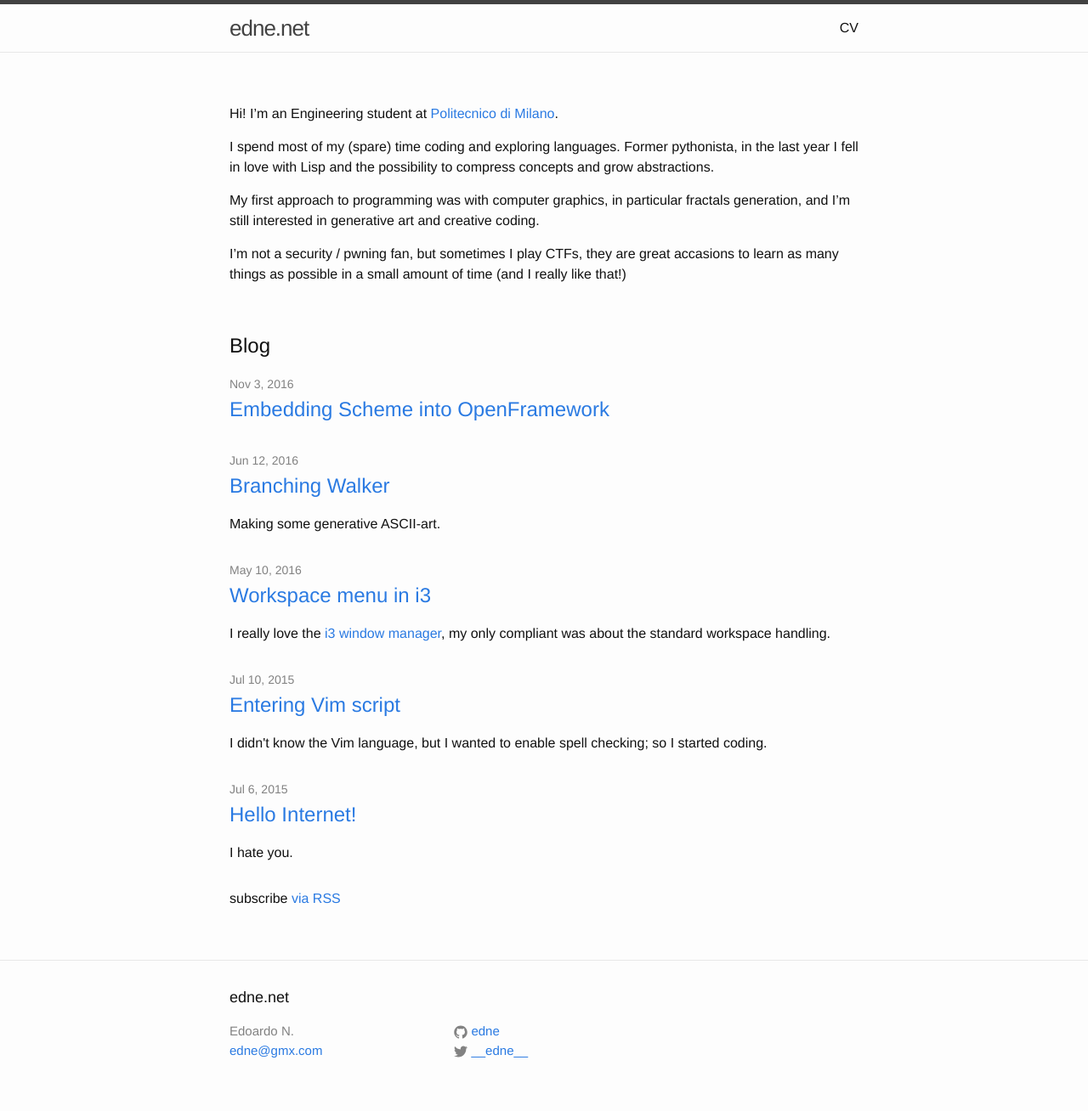
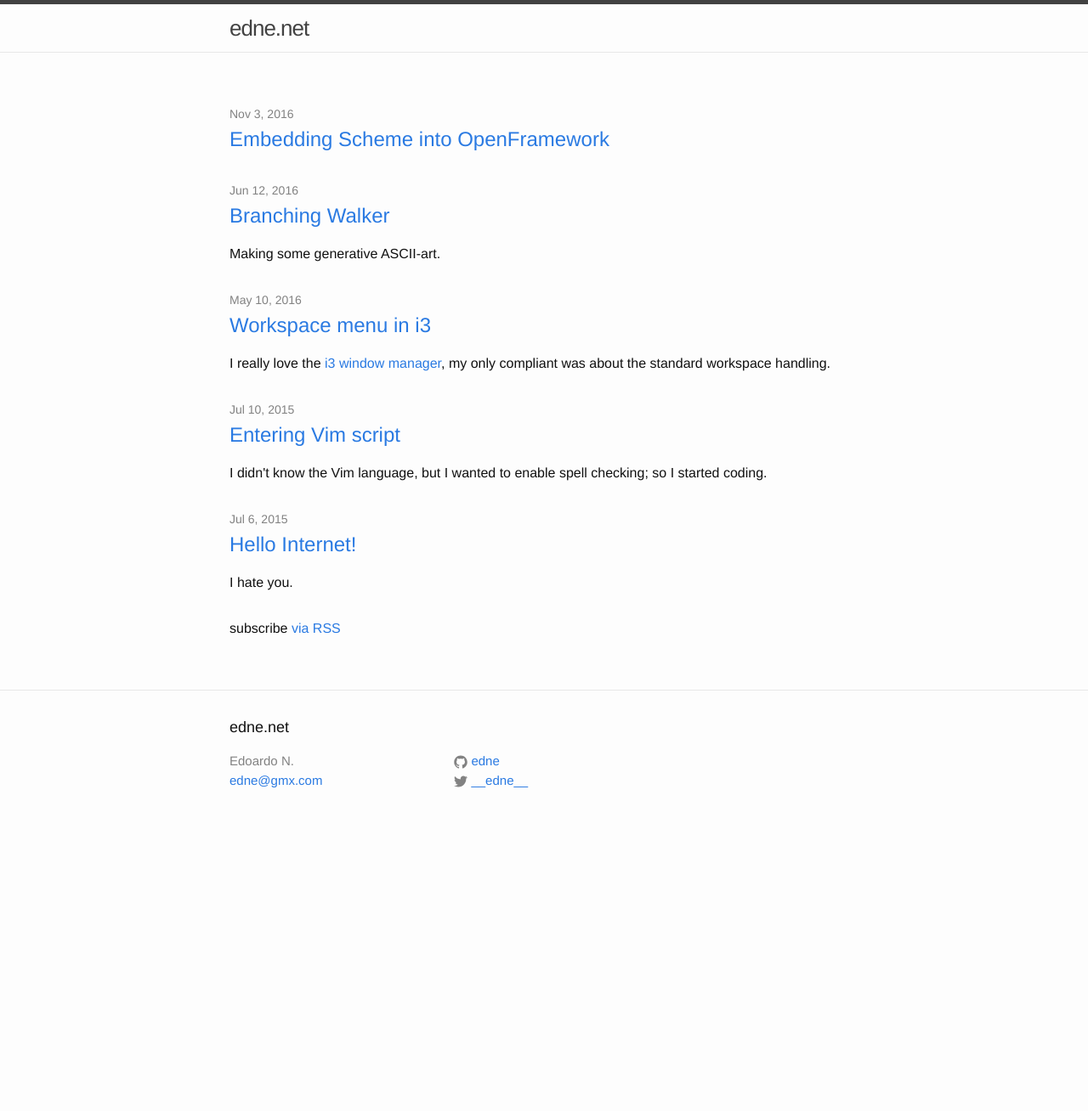
Before and after one commit to edne/edne.github.io, a Jekyll site: the page built from index.md, in a window 1280 px wide. Shown: the whole page at 85% size. Built offline with Jekyll 4.4.1, drawn with Linux system fonts in a browser that asks for light colours; after the commit the page ends 990 px from its top, so only the background shows below that.

```diff
--- a/index.md
+++ b/index.md
@@ -2,25 +2,6 @@
 layout: page
 permalink: /
 ---
-
-Hi! I'm an Engineering student at [Politecnico di Milano](http://polimi.it/en).
-
-I spend most of my (spare) time coding and exploring languages.
-Former pythonista, in the last year I fell in love with Lisp and the possibility
-to compress concepts and grow abstractions.
-
-My first approach to programming was with computer graphics, in particular
-fractals generation, and I'm still interested in generative art and creative coding.
-
-I'm not a security / pwning fan, but sometimes I play CTFs, they are great
-accasions to learn as many things as possible in a small amount of time
-(and I really like that!)
-
-&nbsp;
-&nbsp;
-&nbsp;
-
-# Blog
 
 <ul class="post-list">
     {% for post in site.posts %}
```
Also changed, not shown: cv.md (deleted, +0 -48 lines), 1 other file.
